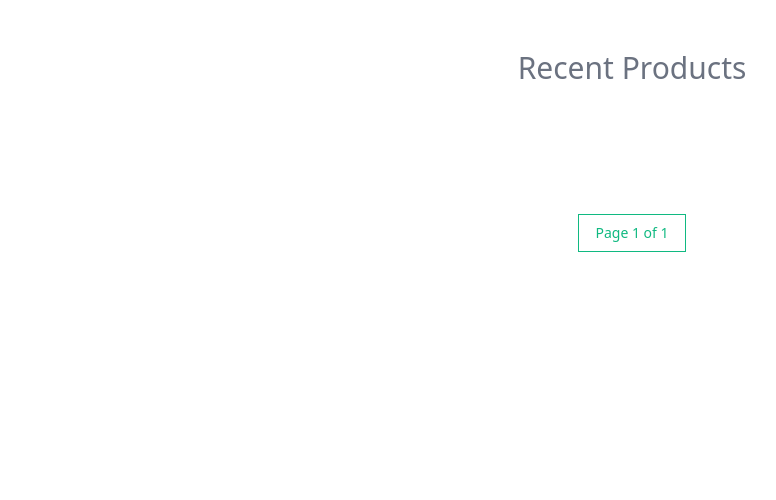
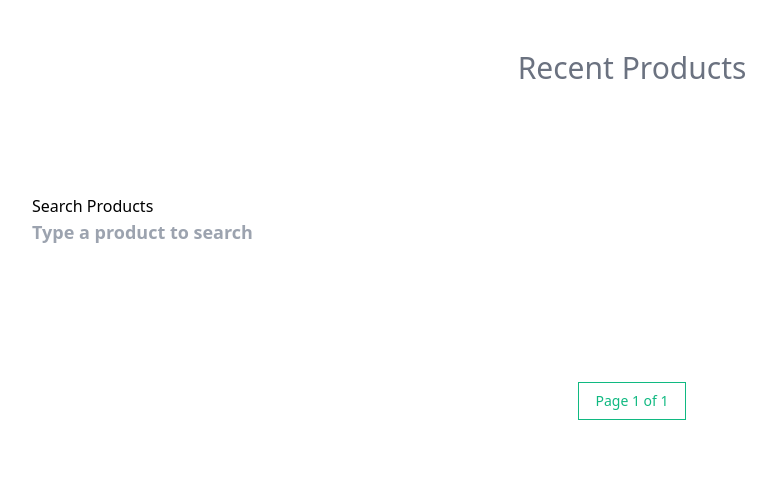
Before and after one commit to echeadle/django4, a Django app: page /myapp/products/ in a window 1280 px wide. Shown: the part 322-822 px from the top of the page, without its empty margins (8-784 px from the left). Before the commit the page ends 574 px from the top, so only its background shows below. Run offline with Django 4.2, Linux system fonts and the light colour scheme; data that the repository does not hold is empty; style sheets or scripts are compiled from the project's sources.

Commit message:
Section 109 search with pagination

```diff
--- a/myapp/templates/myapp/index.html
+++ b/myapp/templates/myapp/index.html
@@ -16,6 +16,13 @@
     <div class="flex mt-5 p-10 justify-center" >
       <h2 class="text-3xl font-normal mt-0 mb-2 text-gray-500" >Recent Products</h2>
     </div>
+
+  <div class="mt-5 p-10 justify center">
+    <h2>Search Products</h2>
+    <form method="GET">
+      <input class="font-bold text-lg text-gray-700" name="product_name" id="product_name" placeholder="Type a product to search" type="text">
+    </form>
+  </div>
 
   <div class="p-10 grid grid-cols-1 sm:grid-cols-1 md:grid-cols-3 xl:grid-cols-3 lg:grid-cols-3 gap-5">
     <!--Card 1-->
--- a/myapp/views.py
+++ b/myapp/views.py
@@ -19,8 +19,12 @@ def index(request):
     return HttpResponse("Hello World")
 
 def products(request):
-    products = Product.objects.all()
-    paginator = Paginator(products,3)
+    page_obj = products = Product.objects.all()
+
+    product_name = request.GET.get('product_name')
+    if product_name!='' and product_name is not None:
+        page_obj = products.filter(name__icontains=product_name)
+    paginator = Paginator(page_obj,3)
     page_number = request.GET.get('page')
     page_obj = paginator.get_page(page_number)
     context = {
```
